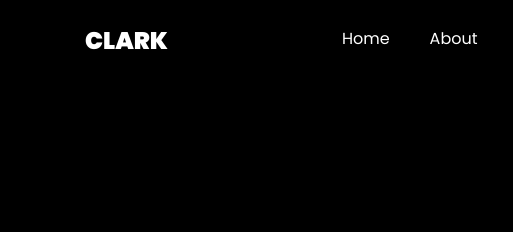
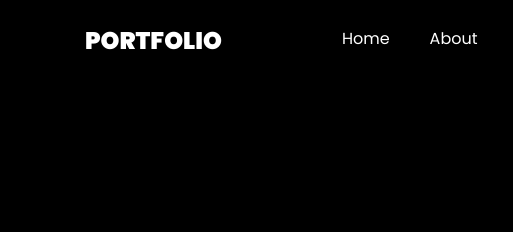
Before and after one commit to karthikeyaramasri9381/portfolio, a plain HTML site: page index.html in a window 1280 px wide. Shown: the top 232 px of the page, 0-513 px from the left. Drawn offline with Linux system fonts and the light colour scheme; files whose address does not match are found by name.

Commit message:
Update index.html

```diff
--- a/index.html
+++ b/index.html
@@ -29,7 +29,7 @@
 
     <nav class="navbar navbar-expand-lg navbar-dark ftco_navbar ftco-navbar-light site-navbar-target" id="ftco-navbar">
 	    <div class="container">
-	      <a class="navbar-brand" href="index.html">Clark</a>
+	      <a class="navbar-brand" href="index.html">Portfolio</a>
 	      <button class="navbar-toggler js-fh5co-nav-toggle fh5co-nav-toggle" type="button" data-toggle="collapse" data-target="#ftco-nav" aria-controls="ftco-nav" aria-expanded="false" aria-label="Toggle navigation">
 	        <span class="oi oi-menu"></span> Menu
 	      </button>
```
